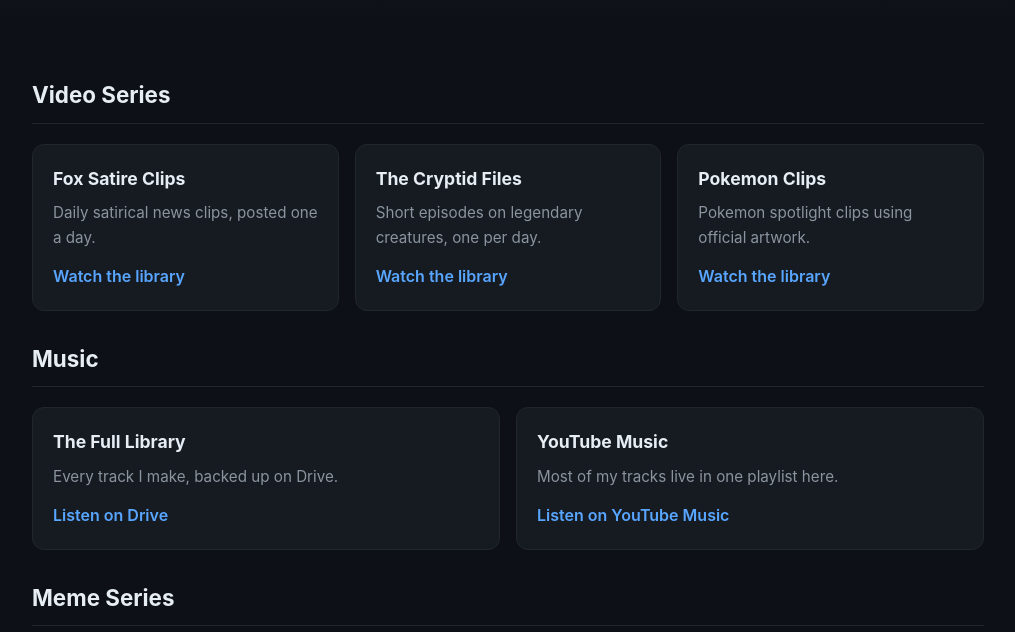
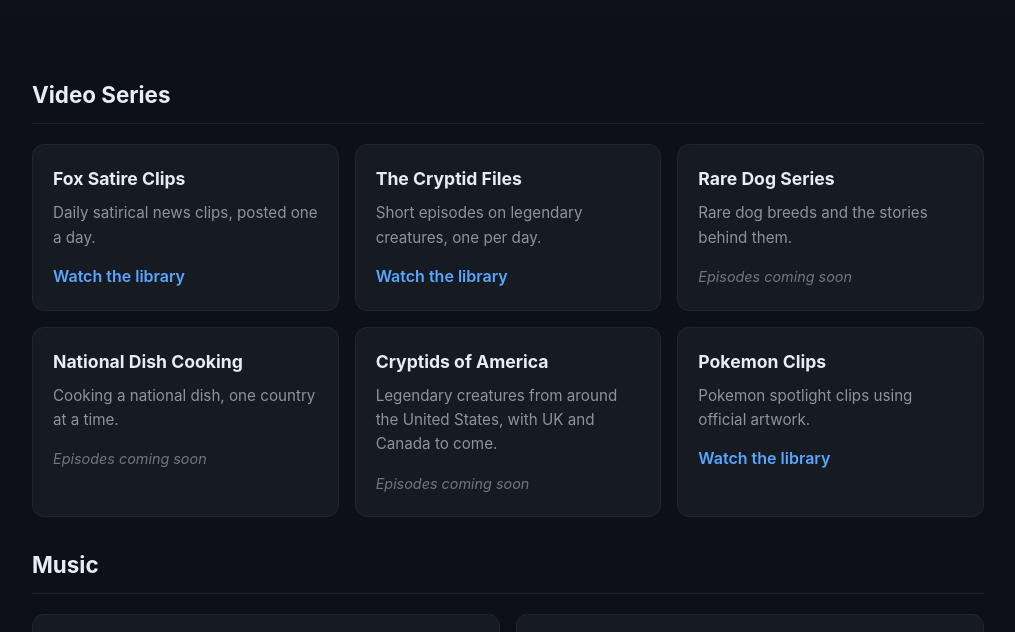
Before and after one commit to asscracker154-design/asscracker154-design.github.io, a plain HTML site: page index.html in a window 1280 px wide. Shown: the part 146-778 px from the top of the page, without its empty margins (132-1147 px from the left). Drawn offline with Linux system fonts and the light colour scheme.

Commit message:
"Add three upcoming series cards"

```diff
--- a/index.html
+++ b/index.html
@@ -44,6 +44,21 @@
       <h3>The Cryptid Files</h3>
       <p>Short episodes on legendary creatures, one per day.</p>
       <a href="https://drive.google.com/drive/folders/1mESe-hmPxfbWg208ANl79GGd7a4YXMfJ">Watch the library</a>
+    </div>
+    <div class="card">
+      <h3>Rare Dog Series</h3>
+      <p>Rare dog breeds and the stories behind them.</p>
+      <span class="soon">Episodes coming soon</span>
+    </div>
+    <div class="card">
+      <h3>National Dish Cooking</h3>
+      <p>Cooking a national dish, one country at a time.</p>
+      <span class="soon">Episodes coming soon</span>
+    </div>
+    <div class="card">
+      <h3>Cryptids of America</h3>
+      <p>Legendary creatures from around the United States, with UK and Canada to come.</p>
+      <span class="soon">Episodes coming soon</span>
     </div>
     <div class="card">
       <h3>Pokemon Clips</h3>
```
